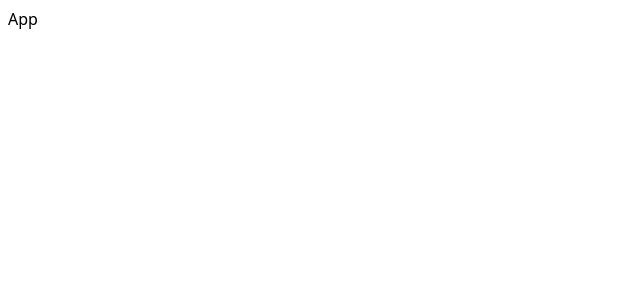
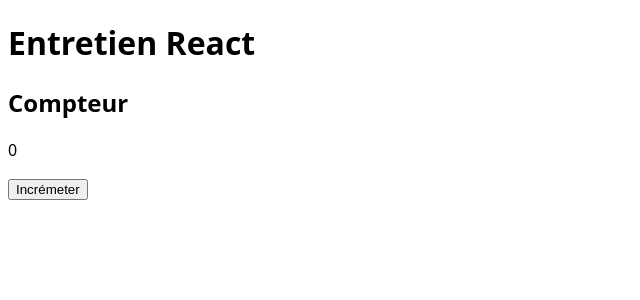
Before and after one commit to Fixito/react-interviews, a React (Vite) app: page / in a window 1280 px wide. Shown: the top 300 px of the page, without its empty margins (0-640 px from the left). Built offline with nearby package versions, Linux system fonts and the light colour scheme.

Commit message:
Add counter

```diff
--- a/src/App.jsx
+++ b/src/App.jsx
@@ -1,7 +1,16 @@
-import React from 'react';
+import { useState } from 'react';
 
 const App = () => {
-  return <div>App</div>;
+  const [counter, setCounter] = useState(0);
+
+  return (
+    <>
+      <h1>Entretien React</h1>
+      <h2>Compteur</h2>
+      <p>{counter}</p>
+      <button onClick={() => setCounter(counter + 1)}>Incrémeter</button>
+    </>
+  );
 };
 
 export default App;
```
